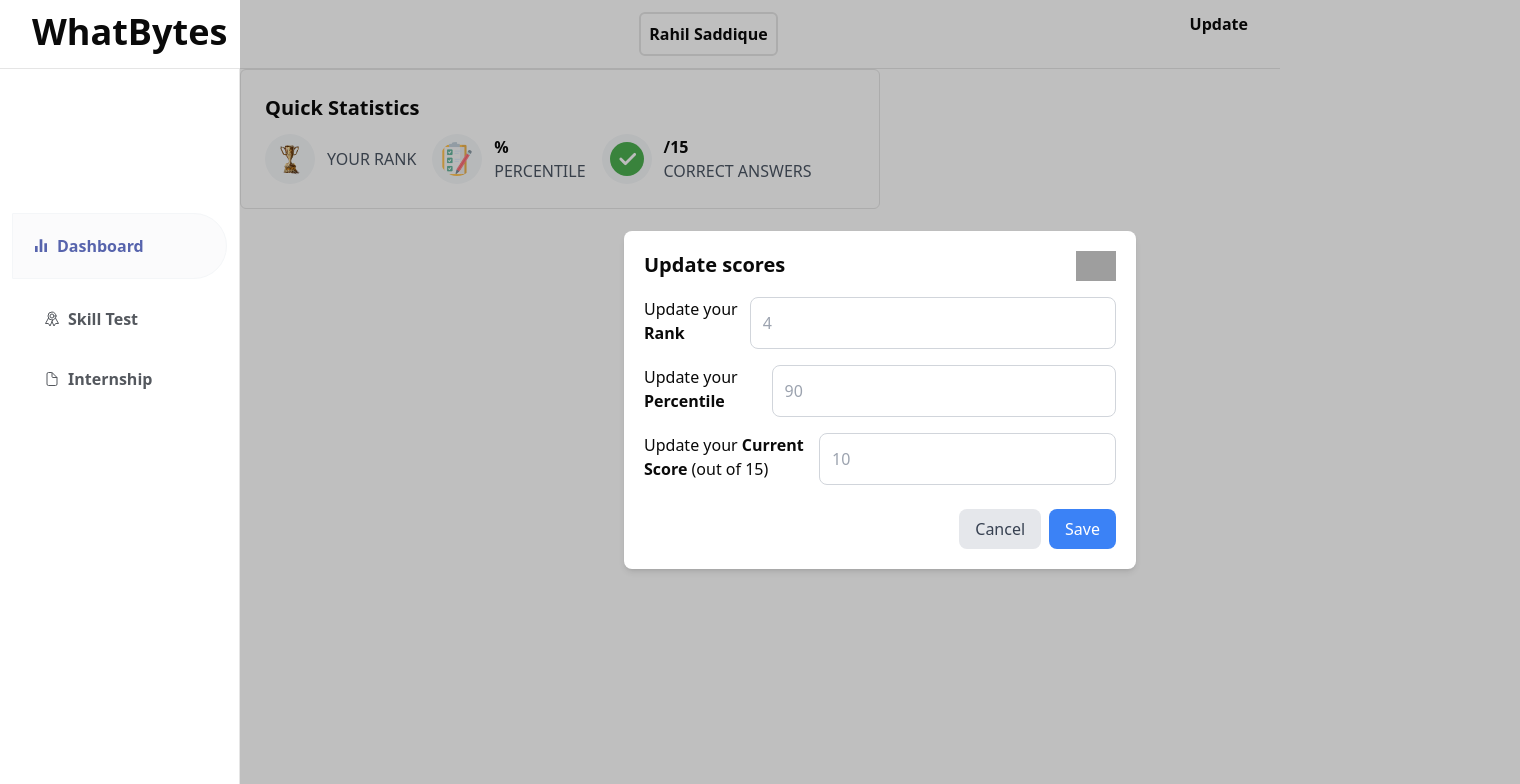
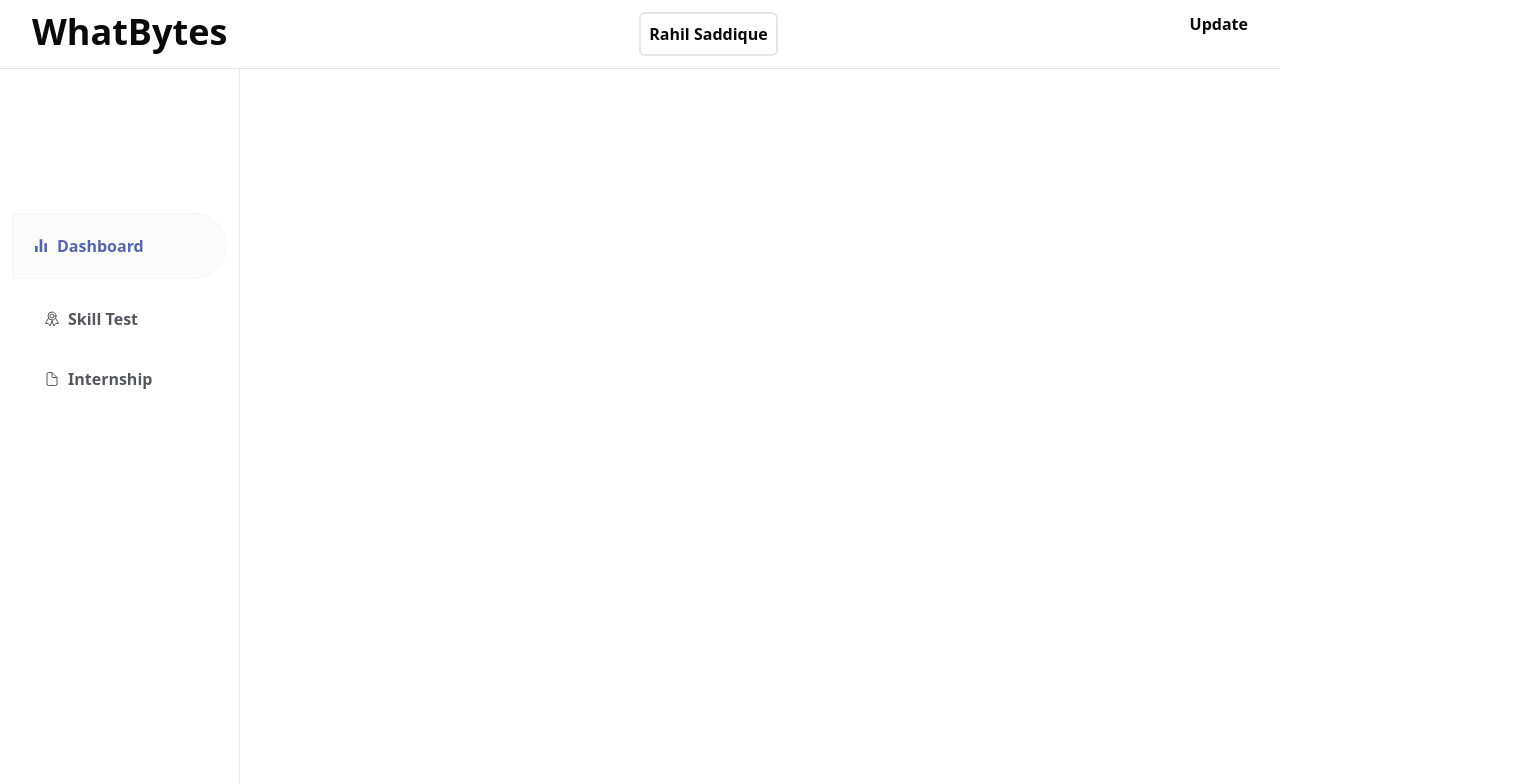
Before and after one commit to Zwane71/assignment, a Next.js app: page / in a window 1280 px wide. Shown: the top 784 px of the page, 1520 px wide, since content can reach past the window. Built offline with nearby package versions, Linux system fonts and the light colour scheme; grey boxes are pictures that could not be loaded.

Commit message:
fixed the typeerrors

```diff
--- a/src/app/page.tsx
+++ b/src/app/page.tsx
@@ -1,4 +1,4 @@
-import FormList from "@/components/updateform/FormList";
+
 import { FormDataProvider } from "./context/FormContext";
 
 export default function Home() {
@@ -6,7 +6,7 @@
    <FormDataProvider>
      <div>
       <main>
-       <FormList />
+
       </main>
     </div>
    </FormDataProvider>
--- a/src/components/Skill-Test/Question/Question.tsx
+++ b/src/components/Skill-Test/Question/Question.tsx
@@ -14,7 +14,7 @@
   const { formData } = useFormData();
 
   // Ensure currentScore is treated as a number, with a fallback value of 0
-  const currentScore = formData?.currentScore ?? 0;
+  const currentScore = Number(formData?.currentScore ?? 0);
 
   // Make sure currentScore is a valid number
   const correctAnswers = currentScore;
--- a/src/components/Skill-Test/Skill-wise/ProgessBar.tsx
+++ b/src/components/Skill-Test/Skill-wise/ProgessBar.tsx
@@ -1,6 +1,20 @@
 import React from 'react';
 
-export default function ProgressBar({ label, progress, trackColor, progressColor, textColor }) {
+interface ProgressBarProps {
+  label: string;
+  progress: number;
+  trackColor: string;
+  progressColor: string;
+  textColor: string;
+}
+
+export default function ProgressBar({
+  label,
+  progress,
+  trackColor,
+  progressColor,
+  textColor,
+}: ProgressBarProps) {
   return (
     <li className='space-y-3'>
       <span className='text-gray-500'>{label}</span>
--- a/src/components/Skill-Test/graph/Graph.tsx
+++ b/src/components/Skill-Test/graph/Graph.tsx
@@ -42,7 +42,10 @@
                 max: 100,
                 ticks: {
                     stepSize: 10,
-                    callback: (value: number) => `${value}%`,
+                    callback: (tickValue: number | string) => {
+                        // Ensure tickValue is treated as a number and return the correct format
+                        return `${tickValue}%`;
+                    },
                 },
             },
         },
--- a/src/components/updateform/FormList.tsx
+++ /dev/null
@@ -1,43 +0,0 @@
-'use client'
-import React, { useState } from 'react';
-import UpdateForm from './UpdateForm'; // Ensure correct path
-import QuickStatistic from '../Skill-Test/Statistics/Statistic';
-
-type FormData = {
-  rank: string;
-  percentile: string;
-  currentScore: string;
-};
-
-const FormList = () => {
-  const [formData, setFormData] = useState<FormData>({
-    rank: '',
-    percentile: '',
-    currentScore: '',
-  });
-
-  const handleShowModal = () => {
-    // Add modal toggle logic here
-    console.log('Modal should show');
-  };
-
-  return (
-    <div>
-      {/* Pass the correct props to UpdateForm component */}
-      <UpdateForm
-        handleShowModal={handleShowModal}
-        formData={formData}  // Pass the actual state object
-        setFormData={setFormData}  // Pass the state updater function
-      />
-
-      {/* Pass the individual values of formData to QuickStatistic */}
-      <QuickStatistic
-        rankPosition={formData.rank}
-        percentage={formData.percentile}
-        Score={formData.currentScore}
-      />
-    </div>
-  );
-};
-
-export default FormList;
```
